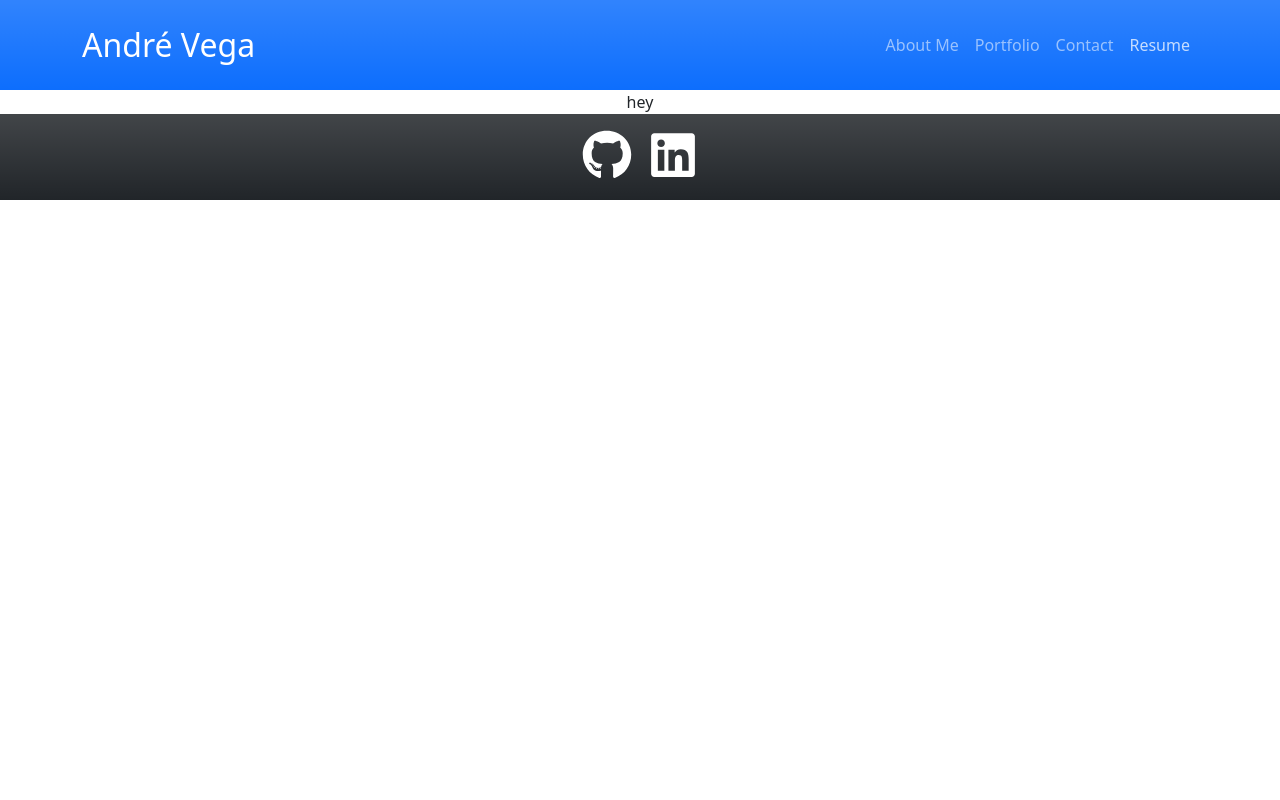
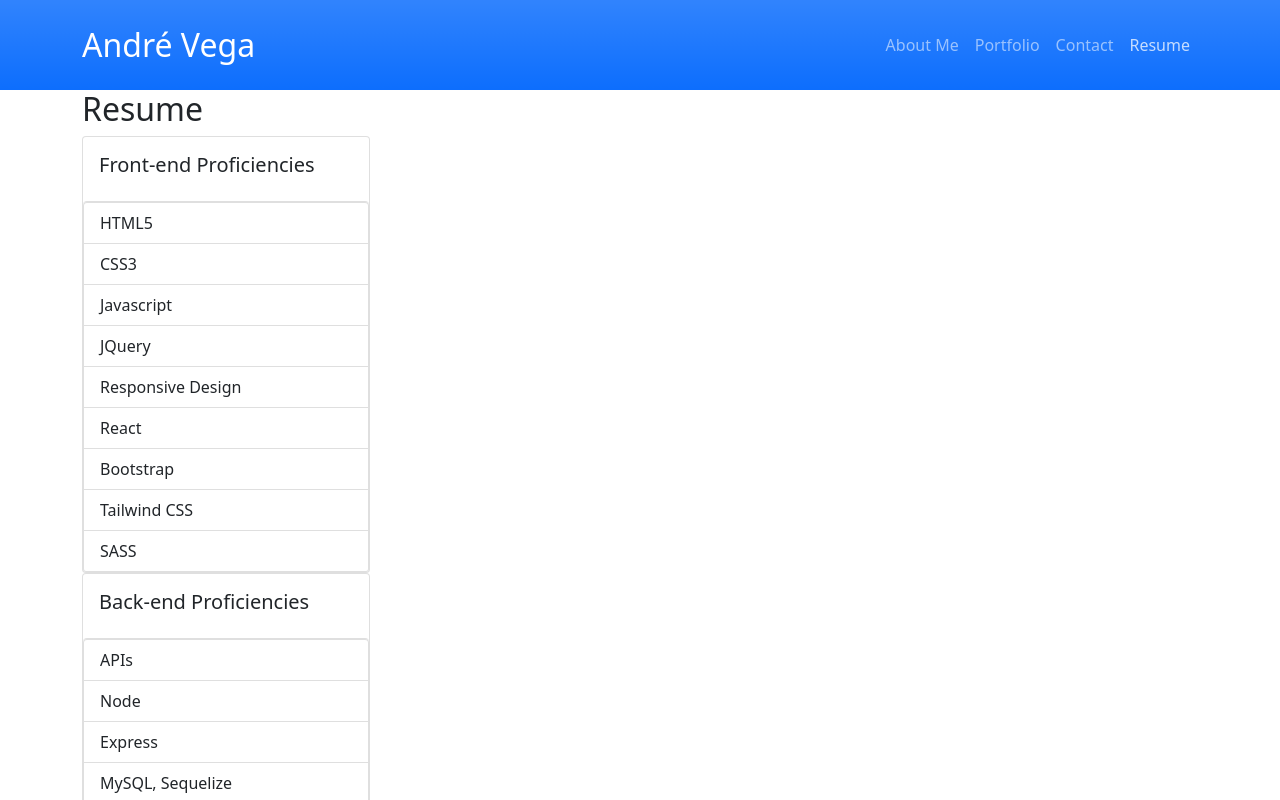
Before and after one commit to AndreV96/Portfolio, a React (Create React App) app: page / in a window 1280 px wide. Both pictures are taken after a click on the button "Resume". Shown: the top 800 px of the page. Built offline with nearby package versions, Linux system fonts and the light colour scheme.

Commit message:
Added cards and list in resume component.

```diff
--- a/src/components/Resume.js
+++ b/src/components/Resume.js
@@ -1,9 +1,43 @@
 import React from "react";
+import {Card, ListGroup, ListGroupItem, Container} from 'react-bootstrap';
 
 function Resume() {
   return (
     <div className="App">
-      hey
+      <Container className="text-start">
+        <h2 >Resume</h2>
+        <Card style={{ width: '18rem' }}>
+          <Card.Body>
+            <Card.Title>Front-end Proficiencies</Card.Title>
+          </Card.Body>
+          <ListGroup>
+            <ListGroupItem>HTML5</ListGroupItem>
+            <ListGroupItem>CSS3</ListGroupItem>
+            <ListGroupItem>Javascript</ListGroupItem>
+            <ListGroupItem>JQuery</ListGroupItem>
+            <ListGroupItem>Responsive Design</ListGroupItem>
+            <ListGroupItem>React</ListGroupItem>
+            <ListGroupItem>Bootstrap</ListGroupItem>
+            <ListGroupItem>Tailwind CSS</ListGroupItem>
+            <ListGroupItem>SASS</ListGroupItem>
+          </ListGroup>
+        </Card>
+        <Card style={{ width: '18rem' }}>
+          <Card.Body>
+            <Card.Title>Back-end Proficiencies</Card.Title>
+          </Card.Body>
+          <ListGroup>
+            <ListGroupItem>APIs</ListGroupItem>
+            <ListGroupItem>Node</ListGroupItem>
+            <ListGroupItem>Express</ListGroupItem>
+            <ListGroupItem>MySQL, Sequelize</ListGroupItem>
+            <ListGroupItem>NoSQL</ListGroupItem>
+            <ListGroupItem>MongoDB, Mongoose</ListGroupItem>
+            <ListGroupItem>REST</ListGroupItem>
+            <ListGroupItem>GraphQL</ListGroupItem>
+          </ListGroup>
+        </Card>
+      </Container>
     </div>
   );
 }
```
